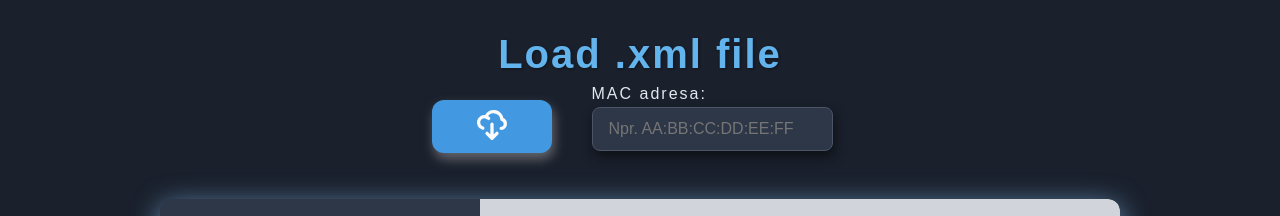
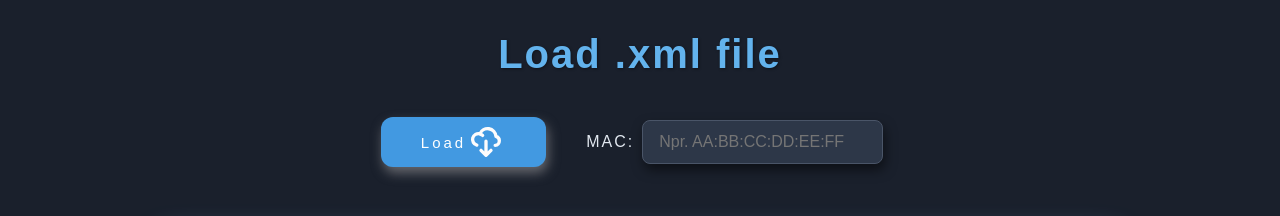
Before and after one commit to zorandasc/cpe_sip_app, a Next.js app: page /load in a window 1280 px wide. Shown: the top 216 px of the page. Built offline with nearby package versions, Linux system fonts and the light colour scheme; no server answers.

Commit message:
small button fixses

```diff
--- a/src/app/load/page.jsx
+++ b/src/app/load/page.jsx
@@ -276,9 +276,9 @@ export default function LoadPage() {
     <div className={styles.page}>
       <h1 className={styles.title}>Load .xml file</h1>
       <form className={styles.formSearch} onSubmit={handleLoadXmlFromNetwork}>
-        <div className={styles.formGroup}>
+        <div className={styles.formGroupSearch}>
           <label htmlFor="search" className={styles.label}>
-            MAC adresa:
+            MAC:
           </label>
           <input
             id="search"
@@ -300,7 +300,7 @@ export default function LoadPage() {
           className={styles.loadButton}
           disabled={macErrorMessage ? true : undefined}
         >
-          <DownLoadIcon></DownLoadIcon>
+          Load <DownLoadIcon></DownLoadIcon>
         </button>
       </form>
       <div className={styles.container}>
@@ -384,7 +384,7 @@ export default function LoadPage() {
                       );
                     })}
                     <button type="submit" className={styles.saveButton}>
-                      <SaveIcon></SaveIcon>
+                      Sačuvaj <SaveIcon></SaveIcon>
                     </button>
                   </form>
                 )}
@@ -431,7 +431,7 @@ export default function LoadPage() {
                       );
                     })}
                     <button type="submit" className={styles.saveButton}>
-                      <SaveIcon></SaveIcon>
+                      Sačuvaj <SaveIcon></SaveIcon>
                     </button>
                   </form>
                 )}
@@ -468,7 +468,7 @@ export default function LoadPage() {
                       className={styles.saveButton}
                       onClick={handleSaveAndSendXml}
                     >
-                      <SaveIcon></SaveIcon>
+                      Sačuvaj <SaveIcon></SaveIcon>
                     </button>
                   </div>
                 )}
--- a/src/app/load/page.module.css
+++ b/src/app/load/page.module.css
@@ -53,13 +53,25 @@
   display: flex;
   gap: 0.5rem;
   width: 100%;
-  max-width: 600px;
+  max-width: 700px;
   flex-direction: row-reverse;
   justify-content: center;
   align-items: center;
+  margin-top: 2rem;
+  margin-bottom: 2rem;
 }
 
-.formSearch input {
+.formGroupSearch {
+  display: flex;
+  flex-direction: row;
+  align-items: center;
+  position: relative;
+}
+.formGroupSearch label {
+  margin-bottom: 0;
+}
+
+.formGroupSearch input {
   width: 100%;
   padding: 0.75rem 1rem;
   font-size: 1rem;
@@ -69,9 +81,11 @@
   outline: none;
   transition: border 0.2s;
   background-color: #2d3748;
+  margin-left: 0.5rem;
+  margin-right: 1rem;
 }
 
-.formSearch input:focus {
+.formGroupSearch input:focus {
   border-color: #6c9cc6;
   box-shadow: 0 0 0 3px rgba(0, 112, 243, 0.1);
 }
@@ -79,8 +93,6 @@
 .errorMessage {
   color: tomato; /* Red text for error message */
   font-size: 0.85em;
-  margin-top: 0.5rem; /* Space above message */
-  /* Position the error message below the input, aligned with its start */
 
   text-align: left;
   width: 100%; /* Take full width of its flex parent to appear on new line */
@@ -122,16 +134,34 @@
   background-color: #4299e1;
   color: hsl(0, 0%, 100%);
   box-shadow: 2px 6px 12px rgba(178, 176, 176, 0.5);
-  letter-spacing: 1.5px;
+  letter-spacing: 3px;
   font-size: 15px;
   transition: all 0.5s ease;
+  display: flex;
+  align-items: center;
+}
+
+.loadButton:hover {
+  letter-spacing: 2px;
+  box-shadow: none;
+  color: #1a202c;
+  transform: translateY(5px);
+  background-color: #2369a2;
+}
+
+.loadButton:active {
+  letter-spacing: 2px;
+  box-shadow: none;
+  color: #1a202c;
+  transform: translateY(5px);
+  transition: 100ms;
 }
 
 .loadButton:disabled {
   background-color: tomato;
   cursor: not-allowed;
   transform: none;
-  letter-spacing: 2px;
+  letter-spacing: 3px;
   color: whitesmoke;
   box-shadow: none;
 }
@@ -139,23 +169,6 @@
 .loadButton:disabled:hover {
   transform: none;
   background-color: tomato;
-}
-
-.loadButton:hover {
-  letter-spacing: 3px;
-
-  box-shadow: none;
-  color: #1a202c;
-  transform: translateY(5px);
-}
-
-.loadButton:active {
-  letter-spacing: 3px;
-
-  box-shadow: none;
-  color: #1a202c;
-  transform: translateY(5px);
-  transition: 100ms;
 }
 
 .saveButton {
@@ -167,21 +180,25 @@
   cursor: pointer;
   border: 0;
   background-color: #4299e1;
-  color: hsl(0, 2%, 12%);
+  color: hsl(0, 0%, 100%);
   box-shadow: 2px 6px 12px rgba(178, 176, 176, 0.5);
-  letter-spacing: 1.5px;
+  letter-spacing: 3px;
   font-size: 15px;
   transition: all 0.5s ease;
+  display: flex;
+  align-items: center;
 }
 
 .saveButton:hover {
-  letter-spacing: 3px;
+  letter-spacing: 2px;
   box-shadow: none;
+  color: #1a202c;
   transform: translateY(5px);
+  background-color: #2369a2;
 }
 
 .saveButton:active {
-  letter-spacing: 3px;
+  letter-spacing: 2px;
   box-shadow: none;
   transform: none;
   transition: 100ms;
--- a/src/app/page.module.css
+++ b/src/app/page.module.css
@@ -234,7 +234,7 @@
 }
 .submit:hover {
   letter-spacing: 2px;
-  background-color: whitesmoke;
+  background-color: #2369a2;
   box-shadow: none;
   color: #1a202c;
   transform: translateY(5px);
@@ -253,6 +253,7 @@
   transform: none;
   letter-spacing: 2px;
   color: whitesmoke;
+  box-shadow: none;
 }
 .submit:disabled:hover {
   transform: none;
```
